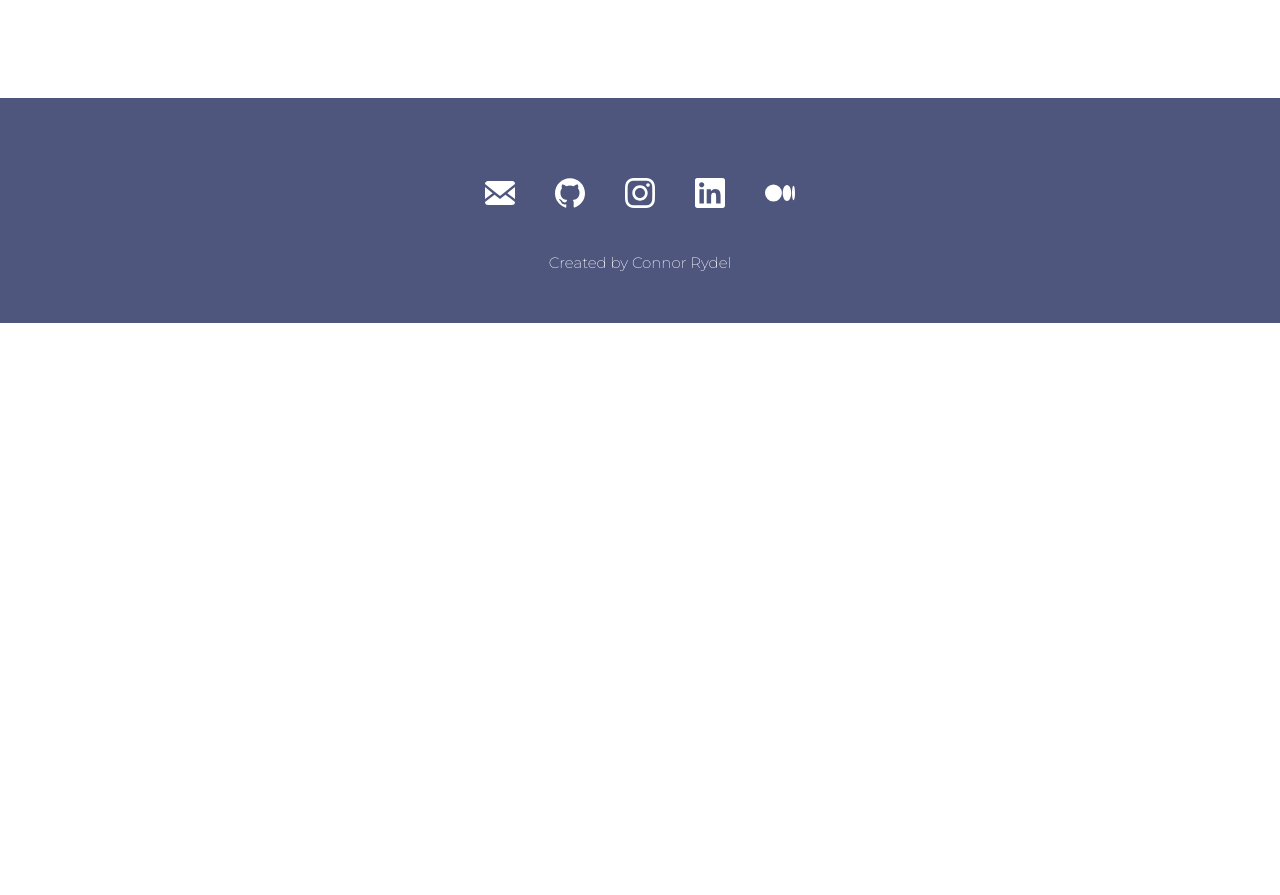
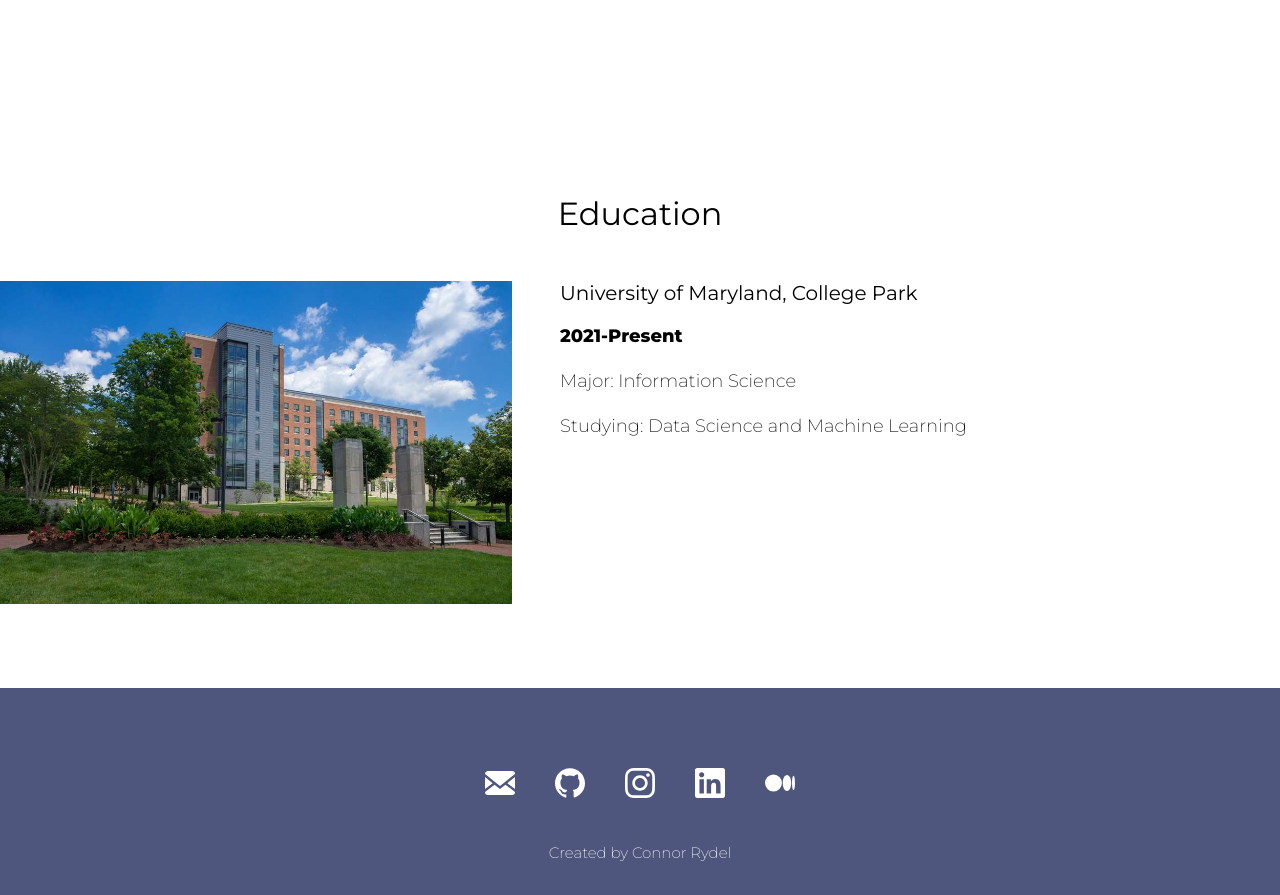
Before and after one commit to ConnorR5/ResumeSite, a React (Vite) app: page / in a window 1280 px wide. Shown: the part 2454-3349 px from the top of the page. Before the commit the page ends 2777 px from the top, so only its background shows below. Built offline with nearby package versions, Linux system fonts and the light colour scheme.

Commit message:
education added pt2

```diff
--- a/src/App.jsx
+++ b/src/App.jsx
@@ -46,6 +46,7 @@ const App = () => {
       <Home name={siteProps.name} title={siteProps.title} />
       <About />
       <Portfolio />
+      <Education />
       <Footer {...siteProps} primaryColor={primaryColor} secondaryColor={secondaryColor} />
     </div>
   );
```
